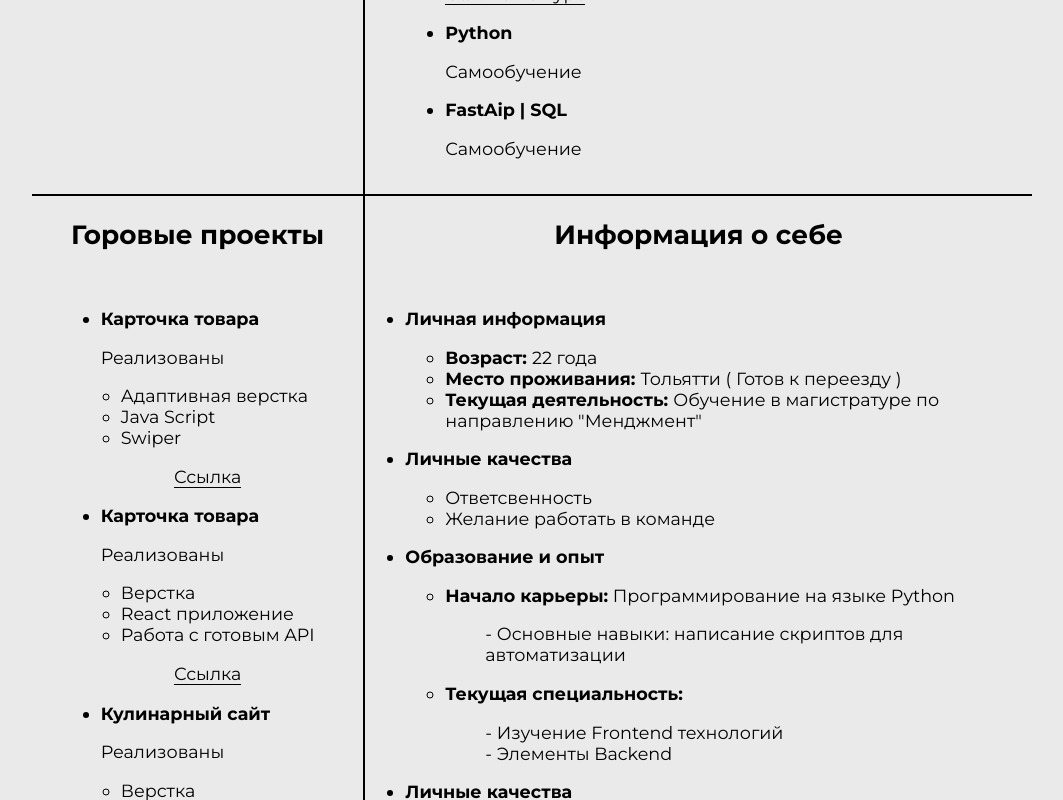
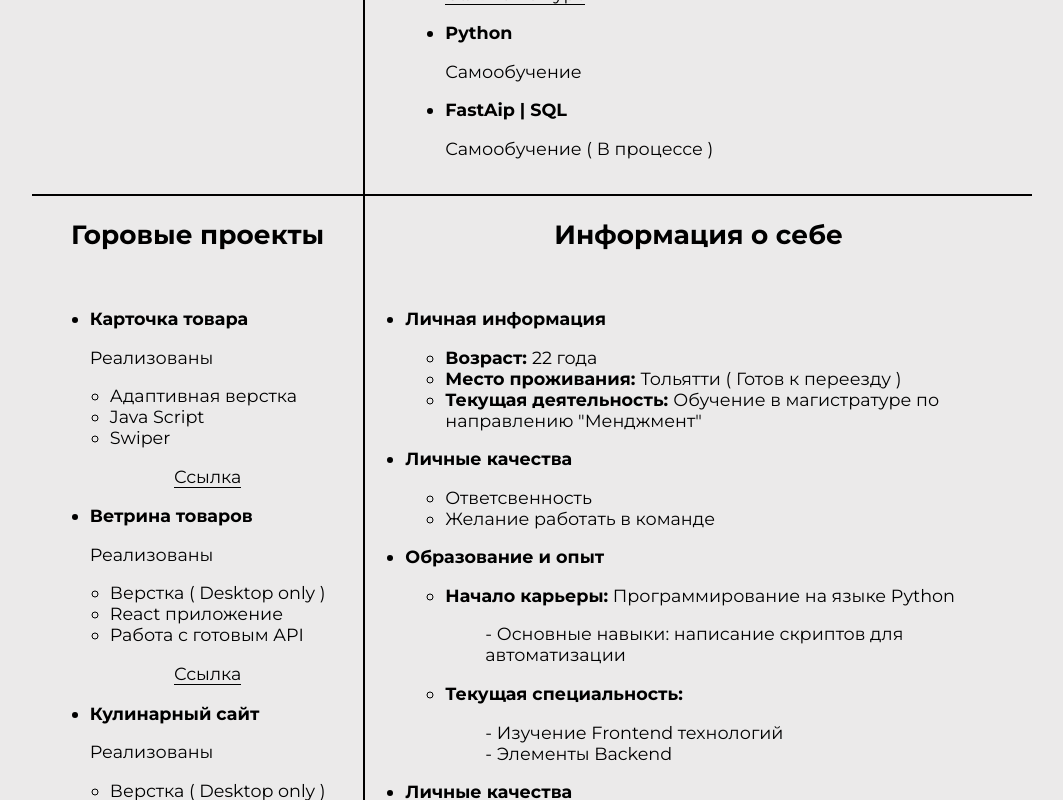
Before and after one commit to S0MANY/CV, a React (Create React App) app: page / in a window 1280 px wide. Shown: the part 980-1780 px from the top of the page, without its empty margins (108-1171 px from the left). Built offline with nearby package versions, Linux system fonts and the light colour scheme.

Commit message:
comments

```diff
--- a/public/index.html
+++ b/public/index.html
@@ -2,7 +2,7 @@
 <html lang="en">
   <head>
     <meta charset="utf-8" />
-    <link rel="icon" href="./icon.jpg" />
+    <link rel="icon" href="https://img.icons8.com/?size=100&id=39823&format=png&color=000000" />
     <meta name="viewport" content="width=device-width, initial-scale=1" />
     <meta name="theme-color" content="#000000" />
     <meta
--- a/src/Components/Education.jsx
+++ b/src/Components/Education.jsx
@@ -41,7 +41,7 @@ function Education(props) {
                     </li>
                     <li>
                         <p><strong>FastAip | SQL</strong></p>
-                        <p>Самообучение</p>
+                        <p>Самообучение ( В процессе )</p>
                     </li>
                 </ul>
             </div>
--- a/src/Components/Experience.jsx
+++ b/src/Components/Experience.jsx
@@ -16,10 +16,10 @@ function Experience(props) {
                         <p className="link"><a href="https://s0many.github.io/Catalog_element/" target="_blank">Ссылка</a></p>
                     </li>
                     <li>
-                        <p><strong>Карточка товара</strong></p>
+                        <p><strong>Ветрина товаров</strong></p>
                         <p>Реализованы</p>
                         <ul>
-                            <li>Верстка</li>
+                            <li>Верстка ( Desktop only )</li>
                             <li>React приложение</li>
                             <li>Работа с готовым API</li>
                         </ul>
@@ -29,7 +29,7 @@ function Experience(props) {
                         <p><strong>Кулинарный сайт</strong></p>
                         <p>Реализованы</p>
                         <ul>
-                            <li>Верстка</li>
+                            <li>Верстка ( Desktop only )</li>
                             <li>React приложение</li>
                             <li>Роутинг</li>
                             <li>Работа с готовым API</li>
```
